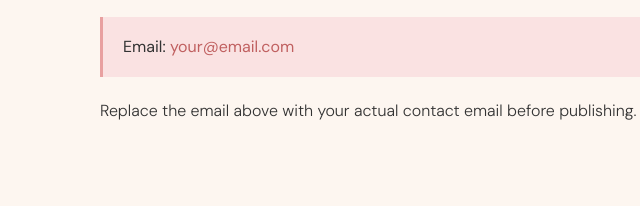
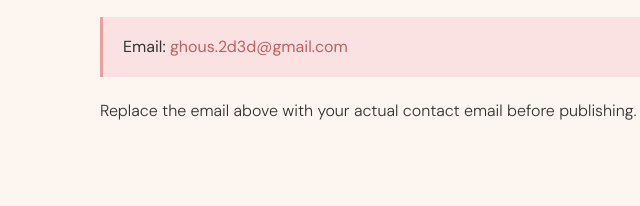
Before and after one commit to 2d3d-labs/privacy-policy, a plain HTML site: page index.html in a window 1280 px wide. Shown: the part 2339-2545 px from the top of the page, 204-844 px from the left. Drawn offline with Linux system fonts and the light colour scheme.

Commit message:
Update index.html

```diff
--- a/index.html
+++ b/index.html
@@ -176,7 +176,7 @@
         <h2>Contact Us</h2>
         <p>If you have any questions about this Privacy Policy, please contact us at:</p>
         <div class="highlight">
-            <p>Email: <a href="mailto:your@email.com">your@email.com</a></p>
+            <p>Email: <a href="mailto:ghous.2d3d@gmail.com">ghous.2d3d@gmail.com</a></p>
         </div>
         <p>Replace the email above with your actual contact email before publishing.</p>
     </section>
```
